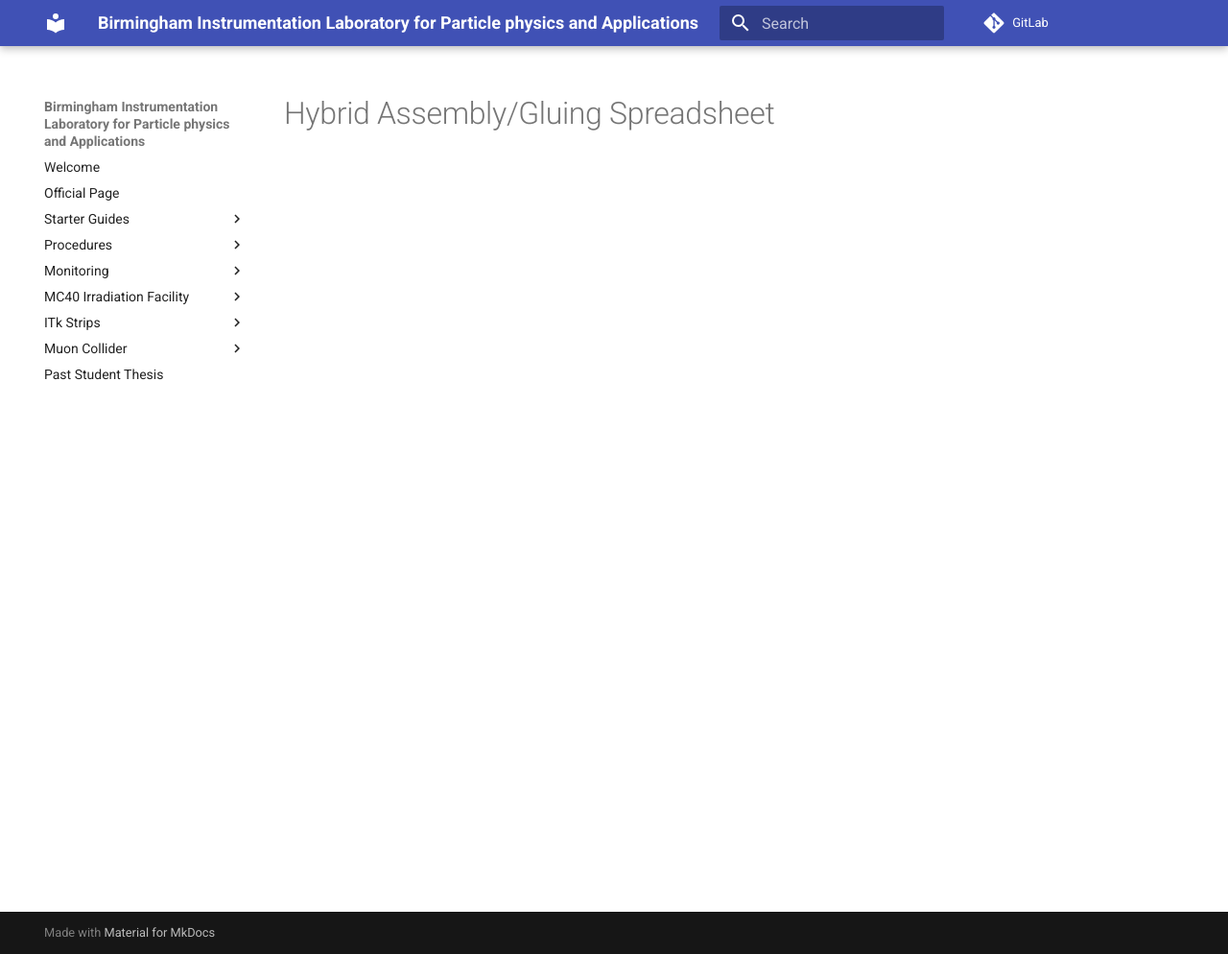
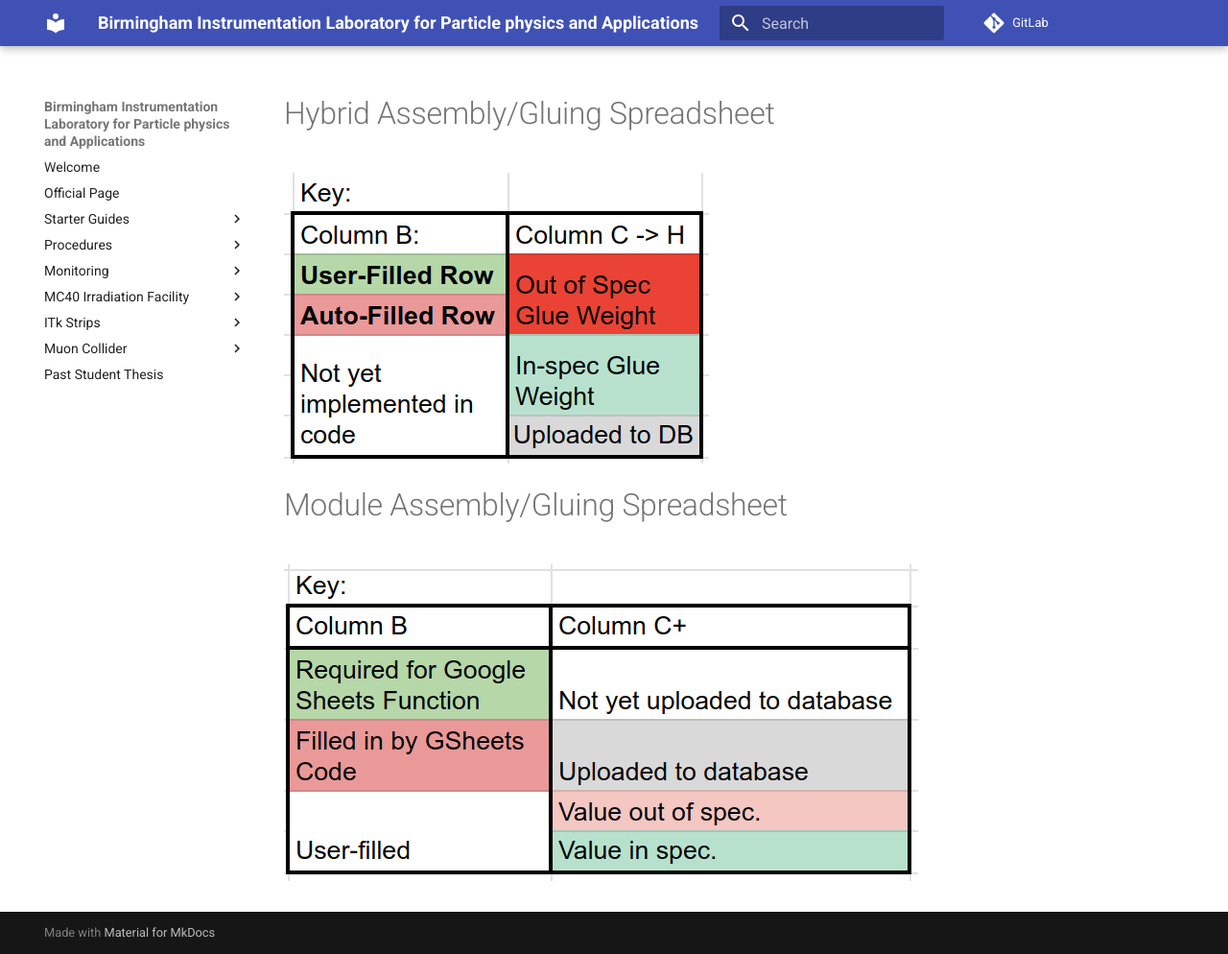
Before and after one commit to BILPAware/wiki, an MkDocs documentation site: the page built from docs/itkstrips/hybrid_and_module_building/cheatsheets/cs_spreadsheetkeys.md, in a window 1280 px wide and 994 px high. Shown: the whole window at 96% size. Built offline with MkDocs 1.6.1 and Material for MkDocs 9.7.7, drawn with Linux system fonts in a browser that asks for light colours.

Commit message:
Added spreadsheet keys to cs_spreadsheetkeys.md

```diff
--- a/docs/itkstrips/hybrid_and_module_building/cheatsheets/cs_spreadsheetkeys.md
+++ b/docs/itkstrips/hybrid_and_module_building/cheatsheets/cs_spreadsheetkeys.md
@@ -1 +1,7 @@
 # Hybrid Assembly/Gluing Spreadsheet
+
+![Hybrid Assembly Key](./img/HybridAssemblyKey.png)
+
+# Module Assembly/Gluing Spreadsheet
+
+![Module Assembly Key](./img/ModuleAssemblyKey.png)
```
